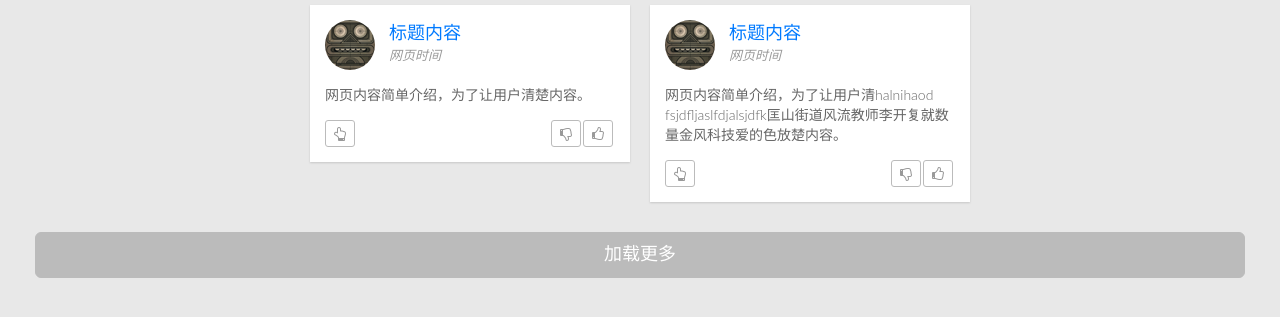
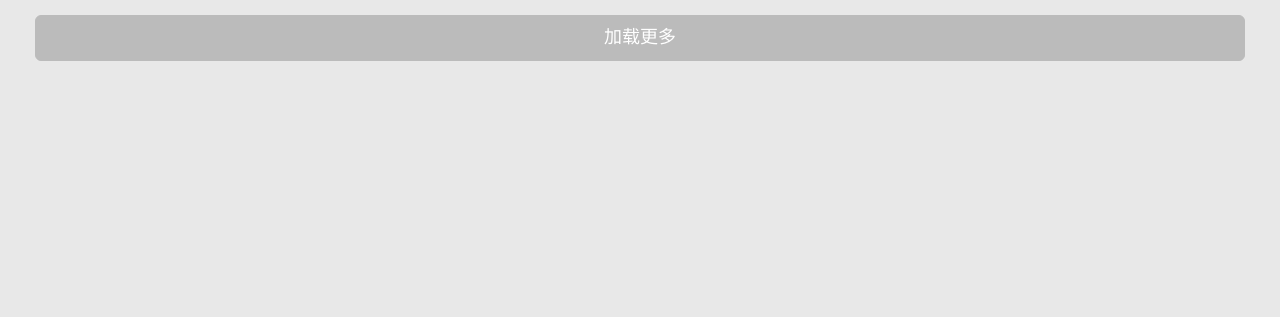
Before and after one commit to duomengwuyou/solr-ui, a Java web app: page /search in a window 1280 px wide. Shown: the part 55-372 px from the top of the page. Run offline with Spring Boot 4, a stand-in JSP engine, Linux system fonts and the light colour scheme; the project's own start-up code is not run, and a stand-in starts its controllers and pages; some libraries are stand-ins or nearby versions.

Commit message:
简单完事

```diff
--- a/solr-front/src/main/java/org/myapp/web/SearchController.java
+++ b/solr-front/src/main/java/org/myapp/web/SearchController.java
@@ -13,8 +13,6 @@ import org.slf4j.LoggerFactory;
 import org.springframework.stereotype.Controller;
 import org.springframework.web.bind.annotation.RequestMapping;
 import org.springframework.web.bind.annotation.ResponseBody;
-
-import com.alibaba.fastjson.JSONArray;
 import com.alibaba.fastjson.JSONObject;
 
 /**
--- a/solr-front/src/main/webapp/WEB-INF/pages/app/search.jsp
+++ b/solr-front/src/main/webapp/WEB-INF/pages/app/search.jsp
@@ -19,56 +19,6 @@
 			<div class="social-wrapper">
 				<div id="social-container" class="isotope" style="position: relative; overflow: hidden; height: 2369px; width: 100%;">
 
-					<div class="item widget-container fluid-height social-entry isotope-item" style="position: absolute; left: 0px; top: 0px; opacity: 1; transform: translate3d(740px, 0px, 0px) scale3d(1, 1, 1);">
-						<div class="widget-content padded">
-							<div class="profile-info clearfix">
-								<img width="50" height="50" class="social-avatar pull-left" src="/public/images/avatar-female2.png">
-								<div class="profile-details">
-									<a class="user-name" href="http://www.zi-han.net/theme/se7en/social.html#">标题内容</a>
-									<p>
-										<em>网页时间</em>
-									</p>
-								</div>
-							</div>
-
-							<p class="content">网页内容简单介绍，为了让用户清楚内容。</p>
-							<div class="btn btn-sm btn-default-outline">
-								<i class="icon-hand-up"></i>
-							</div>
-							<div class="rightbtn btn btn-sm btn-default-outline">
-								<i class="icon-thumbs-up-alt"></i>
-							</div>
-							<div class="rightbtn btn btn-sm btn-default-outline">
-								<i class="icon-thumbs-down-alt"></i>
-							</div>
-						</div>
-					</div>
-
-					<div class="item widget-container fluid-height social-entry isotope-item" style="position: absolute; left: 0px; top: 0px; opacity: 1; transform: translate3d(740px, 0px, 0px) scale3d(1, 1, 1);">
-						<div class="widget-content padded">
-							<div class="profile-info clearfix">
-								<img width="50" height="50" class="social-avatar pull-left" src="/public/images/avatar-female2.png">
-								<div class="profile-details">
-									<a class="user-name" href="http://www.zi-han.net/theme/se7en/social.html#">标题内容</a>
-									<p>
-										<em>网页时间</em>
-									</p>
-								</div>
-							</div>
-
-							<p class="content">网页内容简单介绍，为了让用户清halnihaod fsjdfljaslfdjalsjdfk匡山街道风流教师李开复就数量金风科技爱的色放楚内容。</p>
-							<div class="btn btn-sm btn-default-outline">
-								<i class="icon-hand-up"></i>
-							</div>
-							<div class="rightbtn btn btn-sm btn-default-outline">
-								<i class="icon-thumbs-up-alt"></i>
-							</div>
-							<div class="rightbtn btn btn-sm btn-default-outline">
-								<i class="icon-thumbs-down-alt"></i>
-							</div>
-						</div>
-					</div>
-
 				</div>
 
 				<div class="row">
```
Also changed, not shown: pom.xml (+4 -22 lines), solr-common/pom.xml (+0 -8 lines), solr-front/src/main/java/org/myapp/service/SolrService.java (added, +10 -0 lines).
